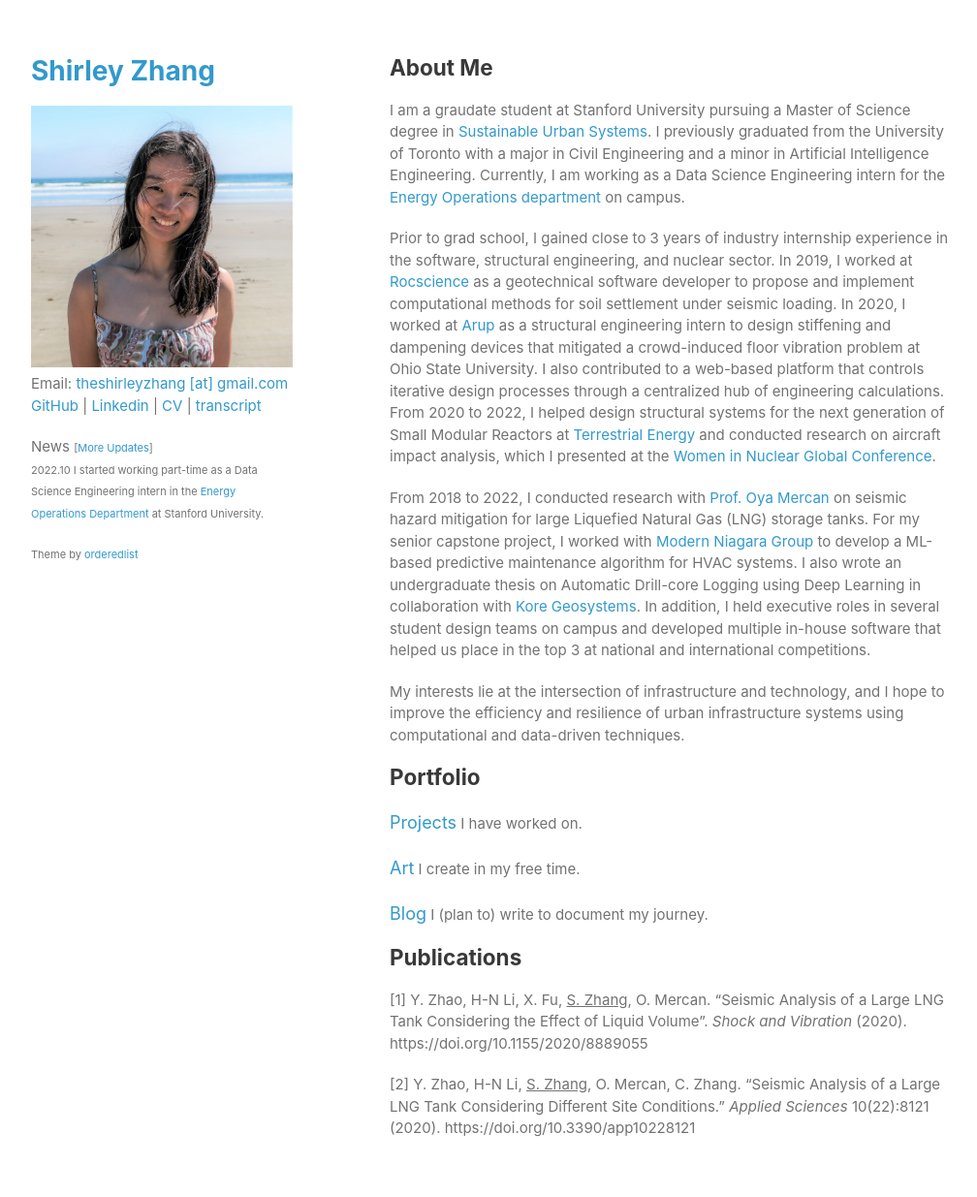
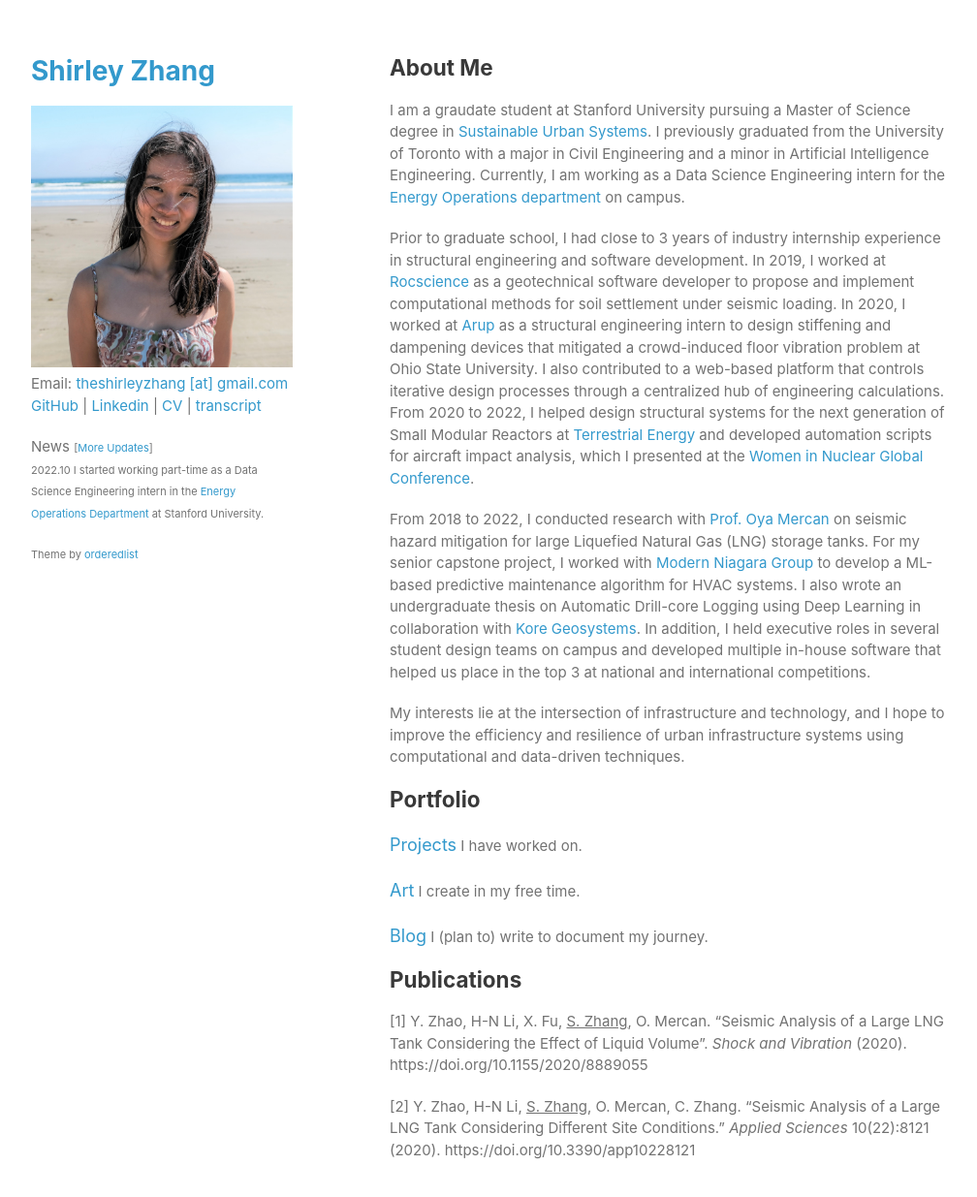
Before and after one commit to shirleyzhang2/shirleyzhang2.github.io, a Jekyll site: the page built from index.md, in a window 1280 px wide and 1268 px high. Shown: the top 1235 px of the window at 97% size, without its empty margins (133-1141 px from the left). Built offline with Jekyll 4.4.1, drawn with Linux system fonts in a browser that asks for light colours.

Commit message:
Update index.md

```diff
--- a/index.md
+++ b/index.md
@@ -5,7 +5,7 @@ layout: default
 
 I am a graudate student at Stanford University pursuing a Master of Science degree in [Sustainable Urban Systems](https://cee.stanford.edu/academics-admission/graduate-degrees/ms-programs/sustainable-design-construction-sdc#SDCSUS). I previously graduated from the University of Toronto with a major in Civil Engineering and a minor in Artificial Intelligence Engineering. Currently, I am working as a Data Science Engineering intern for the [Energy Operations department](https://lbre.stanford.edu/sem/what-we-do/campus-energy-operations) on campus.
 
-Prior to grad school, I gained close to 3 years of industry internship experience in the software, structural engineering, and nuclear sector. In 2019, I worked at [Rocscience](https://www.rocscience.com/) as a geotechnical software developer to propose and implement computational methods for soil settlement under seismic loading. In 2020, I worked at [Arup](https://www.arup.com/) as a structural engineering intern to design stiffening and dampening devices that mitigated a crowd-induced floor vibration problem at Ohio State University. I also contributed to a web-based platform that controls iterative design processes through a centralized hub of engineering calculations. From 2020 to 2022, I helped design structural systems for the next generation of Small Modular Reactors at [Terrestrial Energy](https://www.terrestrialenergy.com/) and conducted research on aircraft impact analysis, which I presented at the [Women in Nuclear Global Conference](https://win-global.org/activities/annual).
+Prior to graduate school, I had close to 3 years of industry internship experience in structural engineering and software development. In 2019, I worked at [Rocscience](https://www.rocscience.com/) as a geotechnical software developer to propose and implement computational methods for soil settlement under seismic loading. In 2020, I worked at [Arup](https://www.arup.com/) as a structural engineering intern to design stiffening and dampening devices that mitigated a crowd-induced floor vibration problem at Ohio State University. I also contributed to a web-based platform that controls iterative design processes through a centralized hub of engineering calculations. From 2020 to 2022, I helped design structural systems for the next generation of Small Modular Reactors at [Terrestrial Energy](https://www.terrestrialenergy.com/) and developed automation scripts for aircraft impact analysis, which I presented at the [Women in Nuclear Global Conference](https://win-global.org/activities/annual).
 
 From 2018 to 2022, I conducted research with [Prof. Oya Mercan](https://civmin.utoronto.ca/home/about-us/directory/professors/oya-mercan/) on seismic hazard mitigation for large Liquefied Natural Gas (LNG) storage tanks. For my senior capstone project, I worked with [Modern Niagara Group](https://modernniagara.com/) to develop a ML-based predictive maintenance algorithm for HVAC systems. I also wrote an undergraduate thesis on Automatic Drill-core Logging using Deep Learning in collaboration with [Kore Geosystems](https://www.koregeosystems.com/). In addition, I held executive roles in several student design teams on campus and developed multiple in-house software that helped us place in the top 3 at national and international competitions.
 
```
